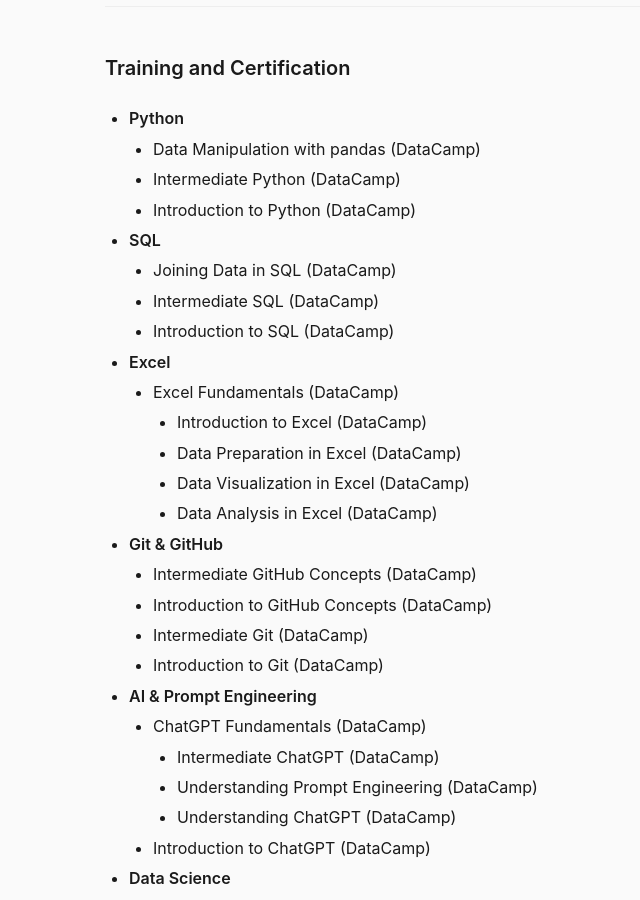
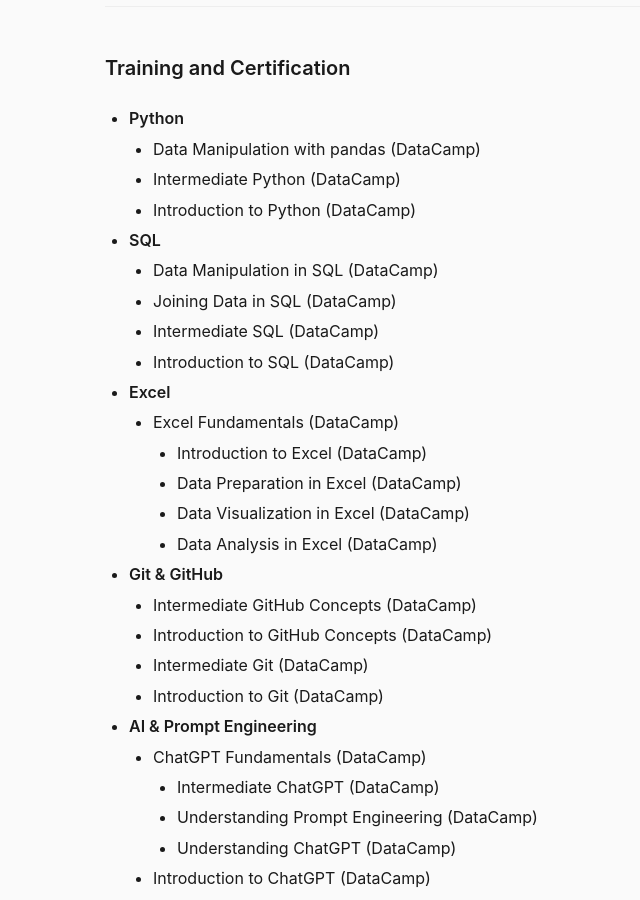
Before and after one commit to muntasimulhaque/muntasimulhaque.github.io, a Jekyll site: the page built from index.md, in a window 1280 px wide and 900 px high, scrolled down 2505 px. Shown: the whole window, without its empty margins (199-839 px from the left). Built offline with Jekyll 4.4.1, drawn with Linux system fonts in a browser that asks for light colours.

Commit message:
Update index.md

```diff
--- a/index.md
+++ b/index.md
@@ -70,6 +70,7 @@
     * Intermediate Python (DataCamp)
     * Introduction to Python (DataCamp)
 * **SQL**
+    * Data Manipulation in SQL (DataCamp)
     * Joining Data in SQL (DataCamp)
     * Intermediate SQL (DataCamp)
     * Introduction to SQL (DataCamp)
```
